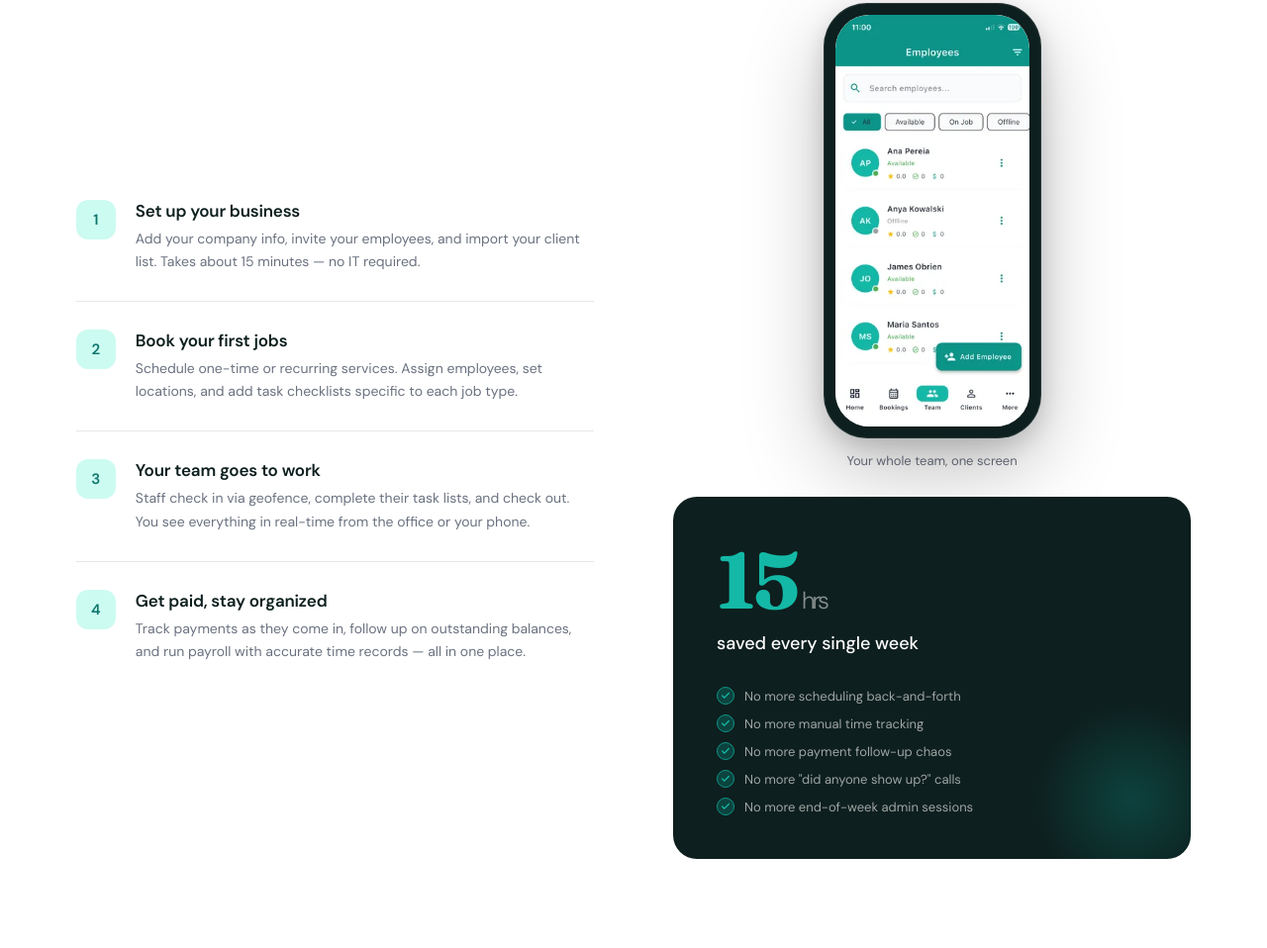
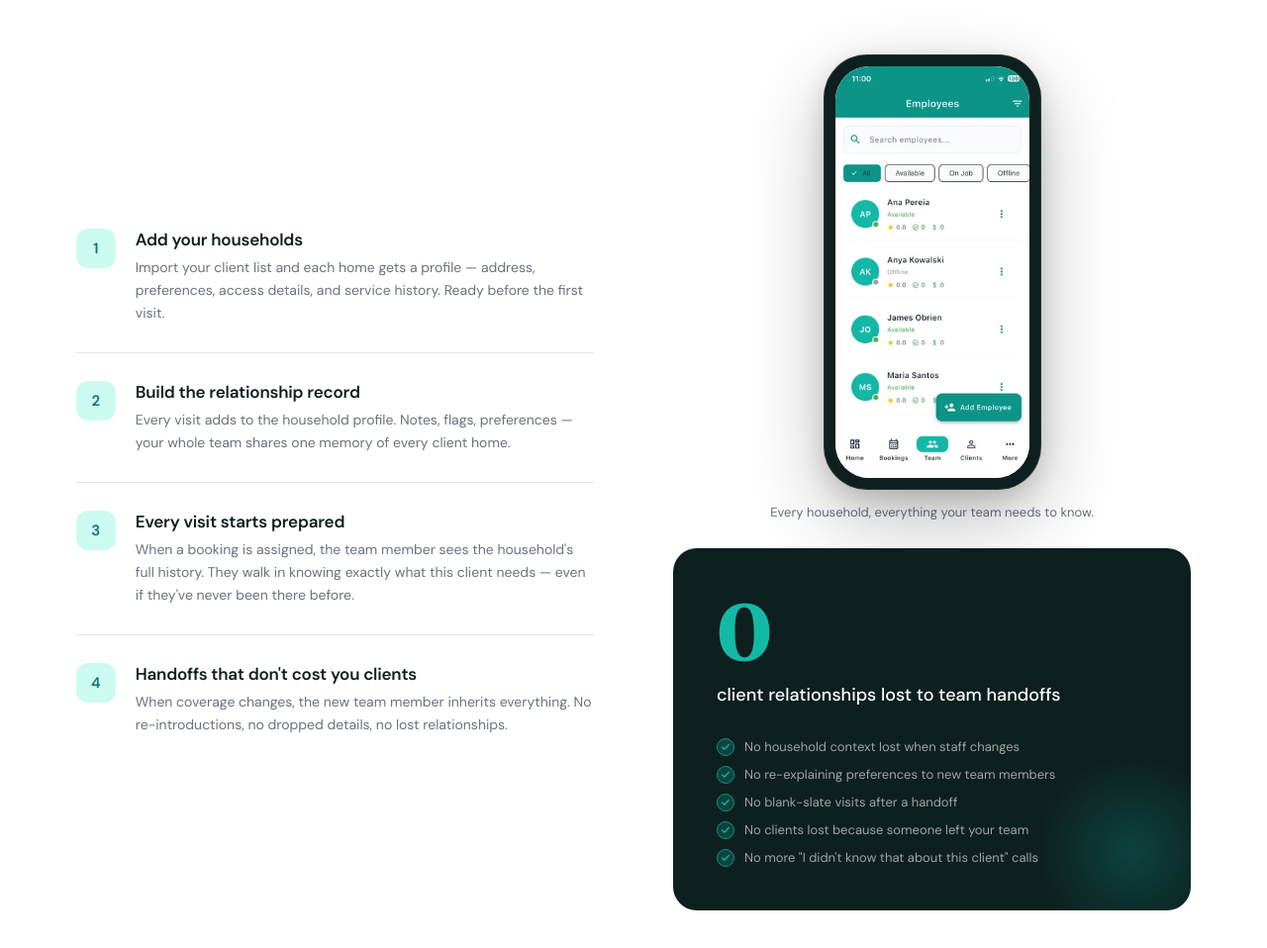
Before and after one commit to dekatko/housemore-website, a website: page index.html in a window 1280 px wide. Shown: the part 5003-5961 px from the top of the page at 99% size. Drawn offline with Linux system fonts and the light colour scheme; a web font is replaced by a local one.

Commit message:
Marketing Website Household Relationship Platform Pivot - 7 — How It Works Section

```diff
--- a/index.html
+++ b/index.html
@@ -1694,7 +1694,7 @@
   <section class="how" id="how">
     <div class="section-header">
       <span class="section-label" data-i18n="how.label">How It Works</span>
-      <h2 data-i18n="how.h2">Up and running in one afternoon.</h2>
+      <h2 data-i18n="how.h2">From client list to household knowledge in one afternoon.</h2>
     </div>
 
     <div class="how-grid">
@@ -1702,33 +1702,29 @@
         <div class="step">
           <div class="step-num">1</div>
           <div>
-            <div class="step-title" data-i18n="step1.title">Set up your business</div>
-            <div class="step-desc" data-i18n="step1.desc">Add your company info, invite your employees, and import your client list. Takes
-              about 15 minutes — no IT required.</div>
+            <div class="step-title" data-i18n="step1.title">Add your households</div>
+            <div class="step-desc" data-i18n="step1.desc">Import your client list and each home gets a profile — address, preferences, access details, and service history. Ready before the first visit.</div>
           </div>
         </div>
         <div class="step">
           <div class="step-num">2</div>
           <div>
-            <div class="step-title" data-i18n="step2.title">Book your first jobs</div>
-            <div class="step-desc" data-i18n="step2.desc">Schedule one-time or recurring services. Assign employees, set locations, and add
-              task checklists specific to each job type.</div>
+            <div class="step-title" data-i18n="step2.title">Build the relationship record</div>
+            <div class="step-desc" data-i18n="step2.desc">Every visit adds to the household profile. Notes, flags, preferences — your whole team shares one memory of every client home.</div>
           </div>
         </div>
         <div class="step">
           <div class="step-num">3</div>
           <div>
-            <div class="step-title" data-i18n="step3.title">Your team goes to work</div>
-            <div class="step-desc" data-i18n="step3.desc">Staff check in via geofence, complete their task lists, and check out. You see
-              everything in real-time from the office or your phone.</div>
+            <div class="step-title" data-i18n="step3.title">Every visit starts prepared</div>
+            <div class="step-desc" data-i18n="step3.desc">When a booking is assigned, the team member sees the household's full history. They walk in knowing exactly what this client needs — even if they've never been there before.</div>
           </div>
         </div>
         <div class="step">
           <div class="step-num">4</div>
           <div>
-            <div class="step-title" data-i18n="step4.title">Get paid, stay organized</div>
-            <div class="step-desc" data-i18n="step4.desc">Track payments as they come in, follow up on outstanding balances, and run payroll
-              with accurate time records — all in one place.</div>
+            <div class="step-title" data-i18n="step4.title">Handoffs that don't cost you clients</div>
+            <div class="step-desc" data-i18n="step4.desc">When coverage changes, the new team member inherits everything. No re-introductions, no dropped details, no lost relationships.</div>
           </div>
         </div>
       </div>
@@ -1746,17 +1742,17 @@
               </picture>
             </div>
           </div>
-          <p class="how-phone-caption" data-i18n="howphone.caption">Your whole team, one screen</p>
+          <p class="how-phone-caption" data-i18n="howphone.caption">Every household, everything your team needs to know.</p>
         </div>
         <div class="time-saved-block">
-          <div class="time-figure">15<span class="time-unit">hrs</span></div>
-          <div class="time-label" data-i18n="time.label">saved every single week</div>
+          <div class="time-figure">0<span class="time-unit"></span></div>
+          <div class="time-label" data-i18n="time.label">client relationships lost to team handoffs</div>
           <div class="time-tasks">
-            <div class="time-task" data-i18n="time.task1">No more scheduling back-and-forth</div>
-            <div class="time-task" data-i18n="time.task2">No more manual time tracking</div>
-            <div class="time-task" data-i18n="time.task3">No more payment follow-up chaos</div>
-            <div class="time-task" data-i18n="time.task4">No more "did anyone show up?" calls</div>
-            <div class="time-task" data-i18n="time.task5">No more end-of-week admin sessions</div>
+            <div class="time-task" data-i18n="time.task1">No household context lost when staff changes</div>
+            <div class="time-task" data-i18n="time.task2">No re-explaining preferences to new team members</div>
+            <div class="time-task" data-i18n="time.task3">No blank-slate visits after a handoff</div>
+            <div class="time-task" data-i18n="time.task4">No clients lost because someone left your team</div>
+            <div class="time-task" data-i18n="time.task5">No more "I didn't know that about this client" calls</div>
           </div>
         </div>
       </div>
@@ -2011,24 +2007,24 @@
 
       // How It Works
       "how.label":    "How It Works",
-      "how.h2":       "Up and running in one afternoon.",
-      "step1.title":  "Set up your business",
-      "step1.desc":   "Add your company info, invite your employees, and import your client list. Takes about 15 minutes — no IT required.",
-      "step2.title":  "Book your first jobs",
-      "step2.desc":   "Schedule one-time or recurring services. Assign employees, set locations, and add task checklists specific to each job type.",
-      "step3.title":  "Your team goes to work",
-      "step3.desc":   "Staff check in via geofence, complete their task lists, and check out. You see everything in real-time from the office or your phone.",
-      "step4.title":  "Get paid, stay organized",
-      "step4.desc":   "Track payments as they come in, follow up on outstanding balances, and run payroll with accurate time records — all in one place.",
-      "howphone.caption": "Your whole team, one screen",
+      "how.h2":       "From client list to household knowledge in one afternoon.",
+      "step1.title":  "Add your households",
+      "step1.desc":   "Import your client list and each home gets a profile — address, preferences, access details, and service history. Ready before the first visit.",
+      "step2.title":  "Build the relationship record",
+      "step2.desc":   "Every visit adds to the household profile. Notes, flags, preferences — your whole team shares one memory of every client home.",
+      "step3.title":  "Every visit starts prepared",
+      "step3.desc":   "When a booking is assigned, the team member sees the household's full history. They walk in knowing exactly what this client needs — even if they've never been there before.",
+      "step4.title":  "Handoffs that don't cost you clients",
+      "step4.desc":   "When coverage changes, the new team member inherits everything. No re-introductions, no dropped details, no lost relationships.",
+      "howphone.caption": "Every household, everything your team needs to know.",
 
       // Time saved block
-      "time.label":   "saved every single week",
-      "time.task1":   "No more scheduling back-and-forth",
-      "time.task2":   "No more manual time tracking",
-      "time.task3":   "No more payment follow-up chaos",
-      "time.task4":   "No more \"did anyone show up?\" calls",
-      "time.task5":   "No more end-of-week admin sessions",
+      "time.label":   "client relationships lost to team handoffs",
+      "time.task1":   "No household context lost when staff changes",
+      "time.task2":   "No re-explaining preferences to new team members",
+      "time.task3":   "No blank-slate visits after a handoff",
+      "time.task4":   "No clients lost because someone left your team",
+      "time.task5":   "No more \"I didn't know that about this client\" calls",
 
       // Pricing
       "pricing.label": "Pricing",
```
